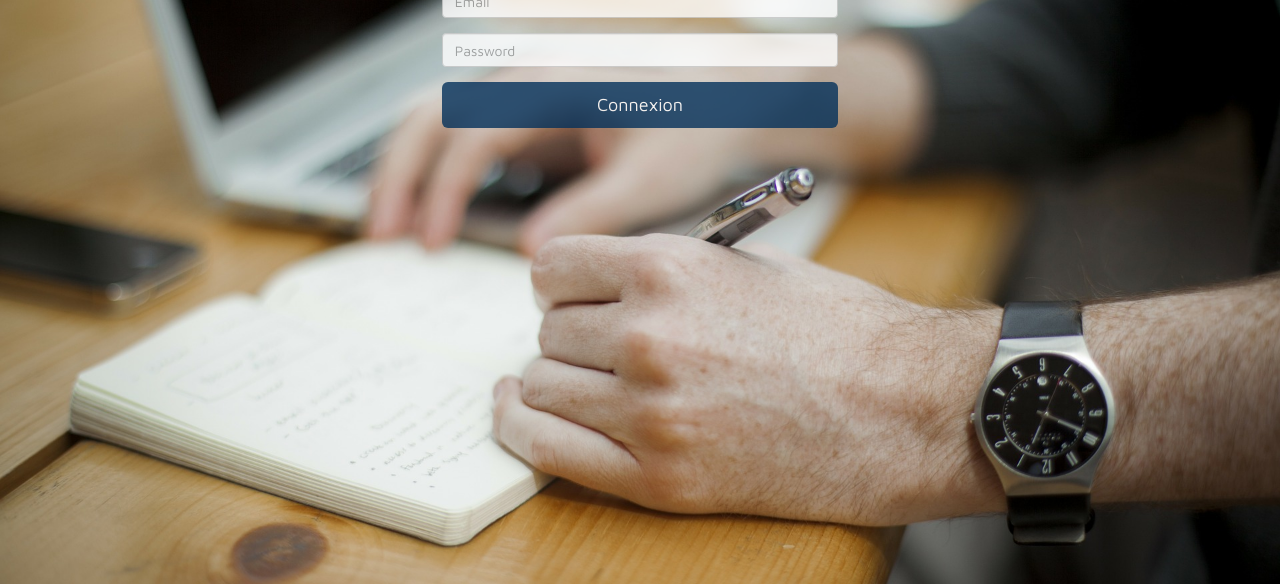
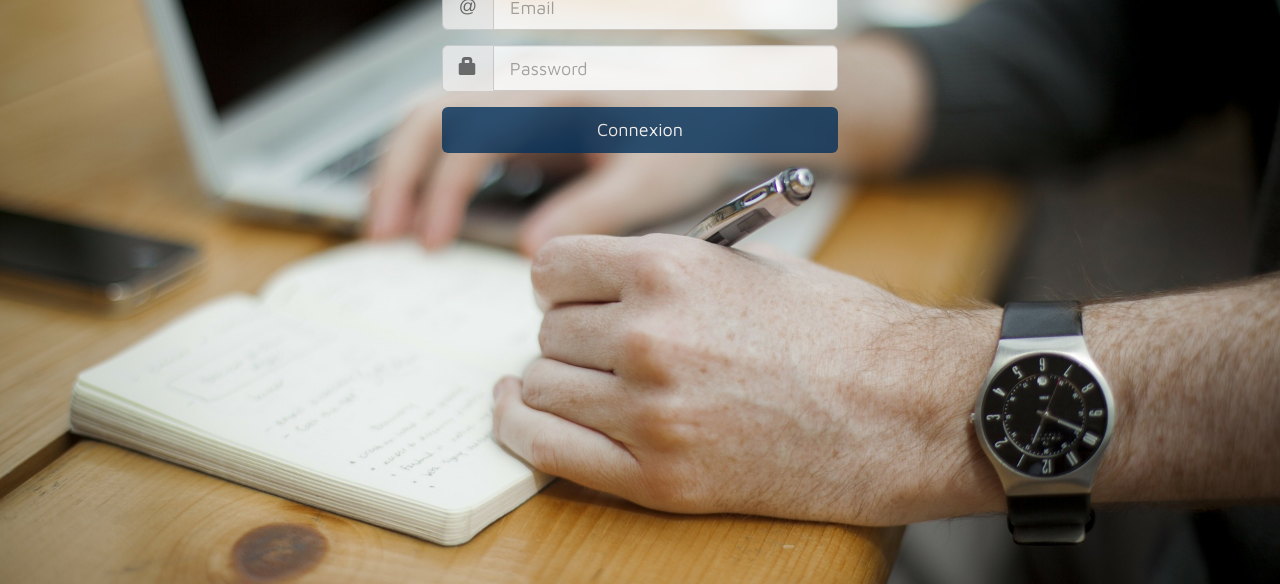
Before and after one commit to rowit/AMCompanion.Website, a plain HTML site: page index.html at #!/login in a window 1280 px wide. Shown: the part 216-800 px from the top of the page. Drawn offline with Linux system fonts and the light colour scheme.

Commit message:
Change a little the login page

```diff
--- a/css/app.css
+++ b/css/app.css
@@ -61,16 +61,24 @@ input
     color: white;
 }
 
+.btn-steria:hover
+{
+    color: white !important;
+}
+
+.btn-steria:active
+{
+    background: #064885;
+}
 
 @media screen and (max-width: 640px) {
 
-    #loginModal
-    {
+    #loginModal {
         background: url("../img/login-background-mobile.jpg");
         background-size: cover;
     }
 
-    #logo
-    {
+    #logo {
         width: 300px;
     }
+}
--- a/partials/login.html
+++ b/partials/login.html
@@ -16,10 +16,16 @@
     <div class="row">
         <form class=" col-lg-4 col-lg-push-4 col-xs-10 col-xs-push-1 center-block" ng-submit="login()">
             <div class="form-group">
+                <div class="input-group input-group-lg">
+                    <span class="input-group-addon">@</span>
                     <input type="email" class="form-control" placeholder="Email" ng-model="credidentials.email">
+                </div>
             </div>
             <div class="form-group">
+                <div class="input-group input-group-lg">
+                    <span class="input-group-addon"><span class="glyphicon glyphicon-lock"></span></span>
                     <input type="password" class="form-control" placeholder="Password" ng-model="credidentials.password">
+                </div>
             </div>
             <div class="form-group">
                 <input type="submit" class="btn btn-steria btn-lg btn-block" value="Connexion"/>
```
